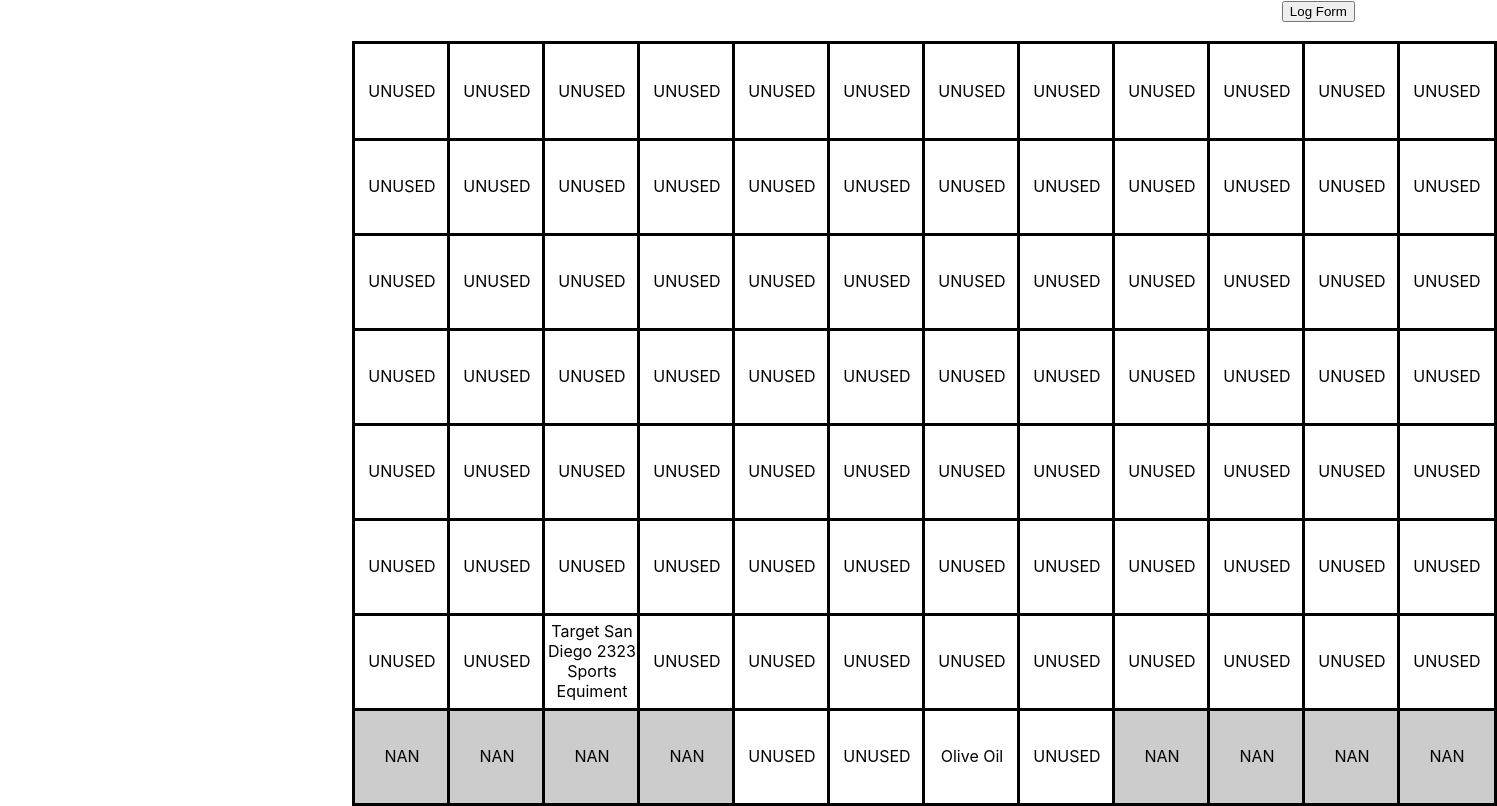
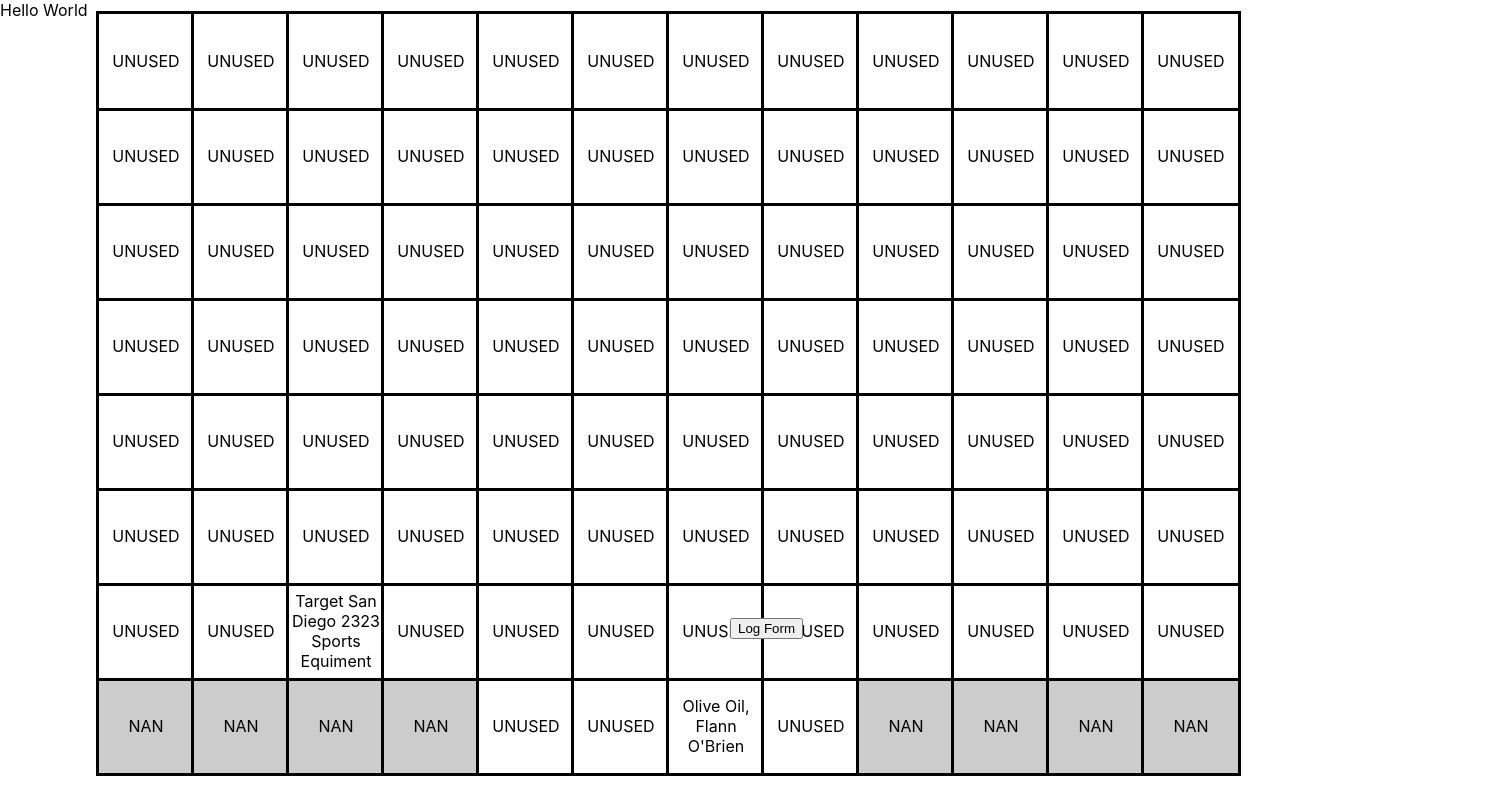
Before and after one commit to ezhu010/CS179M-Project, a React (Create React App) app in the folder cs179m_project/: page / in a window 1280 px wide. Shown: the whole page, 1497 px wide, since content can reach past the window. Built offline with nearby package versions, Linux system fonts and the light colour scheme.

Commit message:
Co-authored-by: nkadekar <nkadekar@users.noreply.github.com> Co-authored-by: Arya Faramarzi <AryaFaramarzi@users.noreply.github.com>

```diff
--- a/cs179m_project/src/App.css
+++ b/cs179m_project/src/App.css
@@ -1,38 +1,3 @@
-.App {
-  text-align: center;
+.main {
+  display: flex;
 }
-
-.App-logo {
-  height: 40vmin;
-  pointer-events: none;
-}
-
-@media (prefers-reduced-motion: no-preference) {
-  .App-logo {
-    animation: App-logo-spin infinite 20s linear;
-  }
-}
-
-.App-header {
-  background-color: #282c34;
-  min-height: 100vh;
-  display: flex;
-  flex-direction: column;
-  align-items: center;
-  justify-content: center;
-  font-size: calc(10px + 2vmin);
-  color: white;
-}
-
-.App-link {
-  color: #61dafb;
-}
-
-@keyframes App-logo-spin {
-  from {
-    transform: rotate(0deg);
-  }
-  to {
-    transform: rotate(360deg);
-  }
-}
--- a/cs179m_project/src/App.js
+++ b/cs179m_project/src/App.js
@@ -3,17 +3,19 @@ import ShipGrid from './components/ShipGrid';
 import LogForm from './components/LogForm';
 import { BrowserRouter, Routes, Route } from "react-router-dom";
 import ReactDOM from "react-dom";
-
+import RemoveContainerList from './components/RemoveContainerList'
+import "./App.css"
 function App() {
   return (
-   <div>
+   <div className='main'>
      <BrowserRouter>
       <Routes>
         <Route path="/" element={<ShipGrid />}/>
-          <Route path="logform" element={<LogForm />} />
+        <Route path="logform" element={<LogForm />} />
+        {/* <Route path="/" element = {<div>Hello World</div>} /> */}
       </Routes>
     </BrowserRouter>
-
+    <RemoveContainerList/>
     </div>
   )
 }
--- /dev/null
+++ b/cs179m_project/src/components/RemoveContainerList.js
@@ -0,0 +1,13 @@
+import React, { Component } from 'react';
+import "../styling/RemoveContainerList.css"
+class RemoveContainerList extends Component {
+    render() {
+        return (
+            <div className="removeContainerList">
+                Hello World
+            </div>
+        );
+    }
+}
+
+export default RemoveContainerList;
--- a/cs179m_project/src/components/ShipGrid.js
+++ b/cs179m_project/src/components/ShipGrid.js
@@ -73,7 +73,7 @@ export default class ShipGrid extends React.Component {
                 tmp.push(new UnusedSlot(this.getRowAndColumnSize(line[0])))
             }
             else{
-                tmp.push(new ContainerSlot(this.getRowAndColumnSize(line[0]), line[1].substring(1,6), line[2]))
+                tmp.push(new ContainerSlot(this.getRowAndColumnSize(line[0]), line[1].substring(1,6), containerType))
             }
             col++
             if (col >= this.state.column) {
@@ -98,7 +98,7 @@ export default class ShipGrid extends React.Component {
 
     render() {
         return(
-        <div className="main">
+        <div className="maingrid">
             <div className="grid"> {
             this.state.grid.map(rowOfSlots =>
                 rowOfSlots.map(slot => {
@@ -116,7 +116,7 @@ export default class ShipGrid extends React.Component {
                     else if(slot instanceof UnusedSlot){
                         return(
 
-                            <div  className="ContainerSlot" style={{
+                            <div  className="UnusedSlot" style={{
                                 left: `${this.state.CELLSIZE * slot.column + 1}px`,
                                 top: `${this.state.CELLSIZE * (8 - slot.row) + 1}px`,
                                 width: `${this.state.CELLSIZE - 1}px`,
--- /dev/null
+++ b/cs179m_project/src/styling/RemoveContainerList.css
@@ -0,0 +1,3 @@
+.removeContainerList {
+  display: flex;
+}
--- a/cs179m_project/src/styling/Slots.css
+++ b/cs179m_project/src/styling/Slots.css
@@ -7,6 +7,19 @@
   display: flex;
   justify-content: center;
   align-items: center;
+}
+
+.UnusedSlot {
+  border-style: solid;
+  border-color: black;
+  background-color: rgb(255, 255, 255);
+  position: absolute;
+  background-position: right bottom;
+  display: flex;
+  justify-content: center;
+  align-items: center;
+  text-align: center;
+  overflow: hidden;
 }
 
 .ContainerSlot {
@@ -33,7 +46,7 @@
   text-align: center;
 }
 
-.main {
+.maingrid {
   display: flex;
   flex-direction: column;
   justify-content: center;
@@ -42,18 +55,24 @@
 
 .grid {
   position: absolute;
-  top: 5%;
-  left: 20%;
+  /* margin-left: -1740px;
+  margin-top: 100px; */
+  margin-left: auto;
+  margin-right: auto;
   /* margin-top: -150px;
   margin-left: -150px; */
 }
 
 .logform {
-  position: relative;
-  top: 15%;
-  left: 53%;
+  position: absolute;
+  margin-left: auto;
+  margin-right: auto;
+  left: 730px;
+  bottom: 161px;
+  /* top: 15%;
+  left: 5%; */
   /* margin-top: -150px;
-  margin-left: -150px;  */
+  margin-left: -150px; */
 }
 
 .containerMenu {
```
Also changed, not shown: cs179m_project/public/data/CrisDeBurg.txt.
